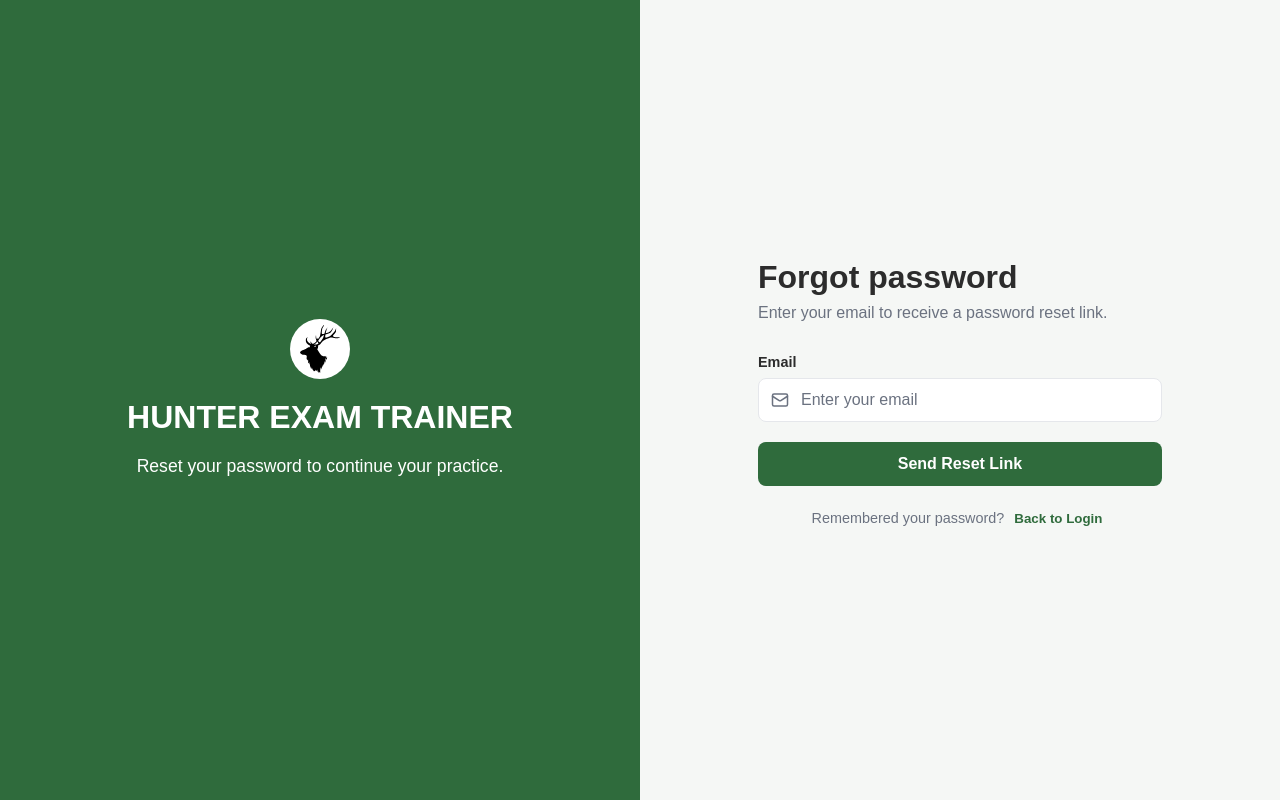
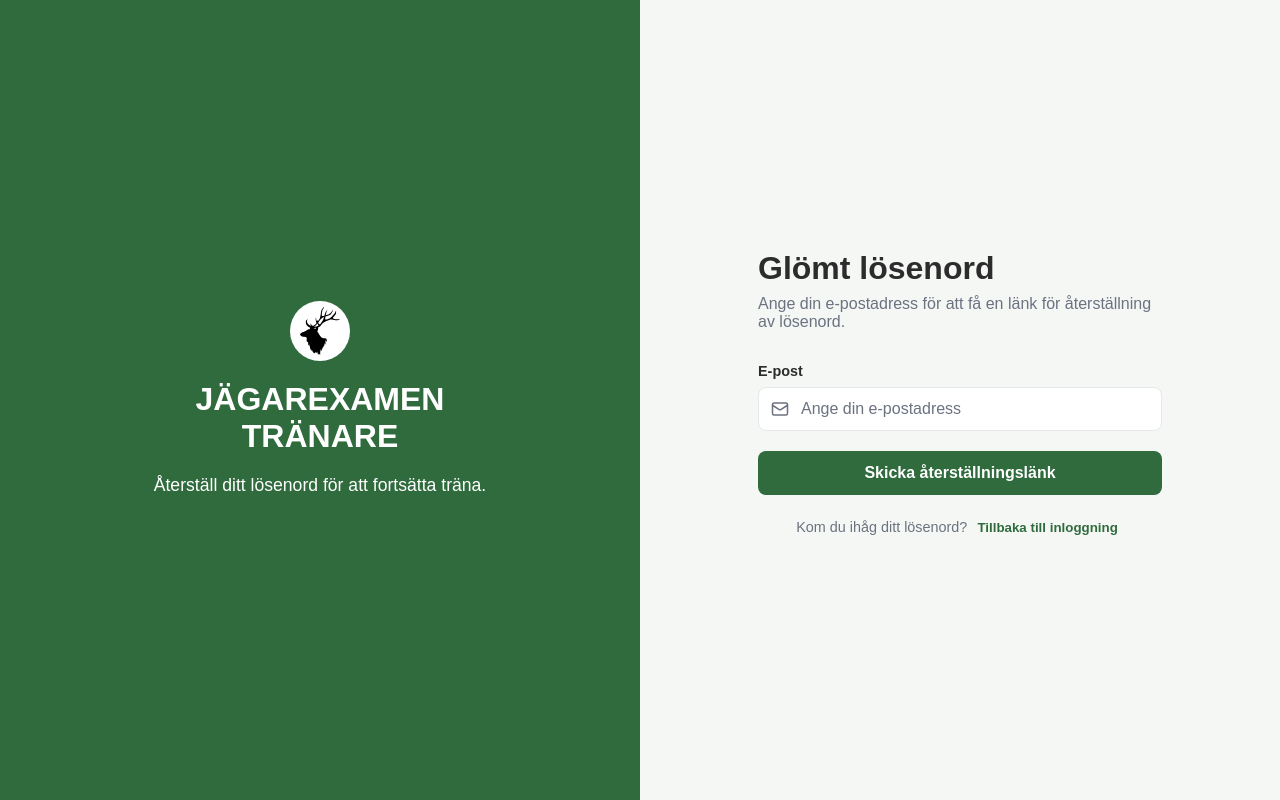
Before and after one commit to Hunter-Theory-Examination-Jagarexamen/hunter-exam-trainer, a React (Vite) app in the folder frontend/: page /forgot-password in a window 1280 px wide. Built offline with nearby package versions, Linux system fonts and the light colour scheme; no server answers.

Commit message:
feat(i18n): translate auth, dashboard, statistics, profile, and 404 views to Swedish
- Localize login, register, password reset, dashboard, statistics, profile, and not found pages into Swedish.
- Update UI labels, headings, error prompts, and empty state messages across all localized routes.

```diff
--- a/frontend/src/pages/Dashboard/Dashboard.tsx
+++ b/frontend/src/pages/Dashboard/Dashboard.tsx
@@ -8,8 +8,8 @@ const Dashboard = () => {
     return (
         <div className="dashboard">
             <PageTitle
-                title="Dashboard"
-                subtitle="Track your learning progress."
+                title="Instrumentpanel"
+                subtitle="Följ dina inlärningsframsteg."
             />
             <StatisticsCards />
 
--- a/frontend/src/pages/ForgotPassword/ForgotPassword.tsx
+++ b/frontend/src/pages/ForgotPassword/ForgotPassword.tsx
@@ -18,7 +18,7 @@ const ForgotPassword = () => {
         e.preventDefault();
 
         if (!email) {
-            alert("Please enter your email");
+            alert("Vänligen ange din e-postadress");
             return;
         }
 
@@ -32,7 +32,7 @@ const ForgotPassword = () => {
             setMessage(response.message);
 
         } catch (error) {
-            setError(error instanceof Error ? error.message : "Something went wrong. Please try again.");
+            setError(error instanceof Error ? error.message : "Något gick fel. Försök igen.");
         } finally {
             setIsLoading(false);
         }
@@ -46,9 +46,9 @@ const ForgotPassword = () => {
                     <div className="auth-logo">
                         <img src={logo} alt="Hunter Exam Trainer" />
                     </div>
-                    <h1>HUNTER EXAM TRAINER</h1>
+                    <h1>JÄGAREXAMEN TRÄNARE</h1>
                     <p>
-                        Reset your password to continue your practice.
+                        Återställ ditt lösenord för att fortsätta träna.
                     </p>
                 </div>
             </div>
@@ -59,16 +59,16 @@ const ForgotPassword = () => {
                     <div className="auth-mobile-logo">
                         <img src={logo} alt="Hunter Exam Trainer" />
                     </div>
-                    <h2>Forgot password</h2>
+                    <h2>Glömt lösenord</h2>
                     <p>
-                        Enter your email to receive a password reset link.
+                        Ange din e-postadress för att få en länk för återställning av lösenord.
                     </p>
                 </div>
 
                 <form onSubmit={handleSubmit}>
                     <div className="form-field">
                         <label htmlFor="email">
-                            Email
+                            E-post
                         </label>
 
                         <div className="input-wrapper">
@@ -78,7 +78,7 @@ const ForgotPassword = () => {
                                 type="email"
                                 required
                                 autoComplete="email"
-                                placeholder="Enter your email"
+                                placeholder="Ange din e-postadress"
                                 value={email}
                                 onChange={(e) => setEmail(e.target.value)}
                             />
@@ -90,7 +90,7 @@ const ForgotPassword = () => {
                         className="auth-primary-button"
                         disabled={isLoading}
                     >
-                        {isLoading ? "Sending..." : "Send Reset Link"}
+                        {isLoading ? "Skickar..." : "Skicka återställningslänk"}
                     </button>
                 </form>
 
@@ -103,12 +103,12 @@ const ForgotPassword = () => {
                 )}
 
                 <p className="auth-switch">
-                    Remembered your password?{" "}
+                    Kom du ihåg ditt lösenord?{" "}
                     <button
                         type="button"
                         onClick={() => navigate("/login")}
                     >
-                        Back to Login
+                        Tillbaka till inloggning
                     </button>
                 </p>
 
--- a/frontend/src/pages/Login/Login.tsx
+++ b/frontend/src/pages/Login/Login.tsx
@@ -19,7 +19,7 @@ const Login = () => {
                     <div className="auth-logo">
                         <img src={logo} alt="Hunter Exam Trainer" />
                     </div>
-                    <h1>HUNTER EXAM TRAINER</h1>
+                    <h1>JÄGAREXAMEN TRÄNARE</h1>
                     <p>
                         {t("auth.brandTagLine", "Det bästa sättet att förbereda sig för jägarexamen.")}
                     </p>
--- a/frontend/src/pages/NotFound/NotFound.tsx
+++ b/frontend/src/pages/NotFound/NotFound.tsx
@@ -4,9 +4,9 @@ import { Link } from "react-router-dom";
 export const NotFound: React.FC = () => {
     return (
         <div style={{ textAlign: 'center', padding: '3rem 1rem' }}>
-            <h1>404 - Page Not Found</h1>
+            <h1>404 - Sidan hittades inte</h1>
             <p style={{ margin: '1rem 0 2rem' }}>
-                The page you are looking for does not exist or has been moved.
+                Sidan du letar efter finns inte eller har flyttats.
             </p>
             <Link
                 to="/dashboard"
@@ -20,7 +20,7 @@ export const NotFound: React.FC = () => {
                     fontWeight: 600,
                 }}
             >
-                Go to Dashboard
+                Gå till instrumentpanelen
             </Link>
         </div>
     );
--- a/frontend/src/pages/Profile/Profile.tsx
+++ b/frontend/src/pages/Profile/Profile.tsx
@@ -7,8 +7,8 @@ const Profile = () => {
     return (
         <div className="profile">
             <PageTitle
-                title="Profile"
-                subtitle="Manage your account information and settings."
+                title="Profil"
+                subtitle="Hantera din kontoinformation och inställningar."
             />
             <UserInformation />
             <AccountSettings />
--- a/frontend/src/pages/Register/Register.tsx
+++ b/frontend/src/pages/Register/Register.tsx
@@ -10,10 +10,10 @@ const Register = () => {
                     <div className="auth-logo">
                         <img src={logo} alt="Hunter Exam Trainer" />
                     </div>
-                    <h1>HUNTER EXAM TRAINER</h1>
+                    <h1>JÄGAREXAMEN TRÄNARE</h1>
                     <p>
-                        Create an account to track your progress
-                        and improve your results.
+                        Skapa ett konto för att följa dina framsteg
+                        och förbättra dina resultat.
                     </p>
                 </div>
             </div>
--- a/frontend/src/pages/ResetPassword/ResetPassword.tsx
+++ b/frontend/src/pages/ResetPassword/ResetPassword.tsx
@@ -24,11 +24,11 @@ const ResetPassword = () => {
         e.preventDefault();
         setError("");
         if (password !== confirmPassword) {
-            setError("Passwords do not match.");
+            setError("Lösenorden matchar inte.");
             return;
         }
         if (password.length < 8 || new TextEncoder().encode(password).length > 72) {
-            setError("Password must be at least 8 characters and at most 72 UTF-8 bytes.");
+            setError("Lösenordet måste vara minst 8 tecken och högst 72 UTF-8-byte.");
             return;
         }
         setIsLoading(true);
@@ -38,7 +38,7 @@ const ResetPassword = () => {
             setPassword("");
             setConfirmPassword("");
         } catch (err) {
-            setError(err instanceof Error ? err.message : "Unable to reset password. Please try again.");
+            setError(err instanceof Error ? err.message : "Kunde inte återställa lösenordet. Försök igen.");
         } finally {
             setIsLoading(false);
         }
@@ -49,21 +49,21 @@ const ResetPassword = () => {
             <div className="auth-brand-panel">
                 <div className="auth-brand-content">
                     <div className="auth-logo"><img src={logo} alt="Hunter Exam Trainer" /></div>
-                    <h1>HUNTER EXAM TRAINER</h1>
-                    <p>Reset your password to continue your practice.</p>
+                    <h1>JÄGAREXAMEN TRÄNARE</h1>
+                    <p>Återställ ditt lösenord för att fortsätta träna.</p>
                 </div>
             </div>
             <div className="auth-form-container">
                 <div className="auth-form-header">
                     <div className="auth-mobile-logo"><img src={logo} alt="Hunter Exam Trainer" /></div>
-                    <h2>Reset password</h2>
-                    <p>Choose a new password of at least 8 characters.</p>
+                    <h2>Återställ lösenord</h2>
+                    <p>Välj ett nytt lösenord på minst 8 tecken.</p>
                 </div>
-                {!validToken && <p role="alert">Reset link is invalid. Please request a new reset link.</p>}
+                {!validToken && <p role="alert">Återställningslänken är ogiltig. Vänligen begär en ny återställningslänk.</p>}
                 {validToken && !message && (
                     <form onSubmit={handleSubmit}>
                         <div className="form-field">
-                            <label htmlFor="password">New password</label>
+                            <label htmlFor="password">Nytt lösenord</label>
                             <div className="input-wrapper">
                                 <Lock size={18} />
                                 <input id="password" type="password" autoComplete="new-password"
@@ -72,7 +72,7 @@ const ResetPassword = () => {
                             </div>
                         </div>
                         <div className="form-field">
-                            <label htmlFor="confirmPassword">Confirm new password</label>
+                            <label htmlFor="confirmPassword">Bekräfta nytt lösenord</label>
                             <div className="input-wrapper">
                                 <Lock size={18} />
                                 <input id="confirmPassword" type="password" autoComplete="new-password"
@@ -82,13 +82,13 @@ const ResetPassword = () => {
                         </div>
                         {error && <p role="alert" style={{color: "#e53e3e"}}>{error}</p>}
                         <button type="submit" className="auth-primary-button" disabled={isLoading}>
-                            {isLoading ? "Resetting..." : "Reset Password"}
+                            {isLoading ? "Återställer..." : "Återställ lösenord"}
                         </button>
                     </form>
                 )}
                 {message && <div className="forgot-message" role="status">{message}</div>}
-                {!message && <p className="auth-switch"><button type="button" onClick={() => navigate("/forgot-password")}>Request a new reset link</button></p>}
-                <p className="auth-switch"><button type="button" onClick={() => navigate("/login")}>Back to Login</button></p>
+                {!message && <p className="auth-switch"><button type="button" onClick={() => navigate("/forgot-password")}>Begär en ny återställningslänk</button></p>}
+                <p className="auth-switch"><button type="button" onClick={() => navigate("/login")}>Tillbaka till inloggning</button></p>
             </div>
         </div>
     );
--- a/frontend/src/pages/Statistics/Statistics.tsx
+++ b/frontend/src/pages/Statistics/Statistics.tsx
@@ -41,7 +41,7 @@ const Statistics = () => {
 
             } catch (error) {
                 console.error("Failed to load recent results:", error);
-                setRecentError("Failed to load recent results. Please try again.");
+                setRecentError("Kunde inte ladda senaste resultat. Försök igen.");
 
             } finally {
                 setIsLoadingRecent(false);
@@ -68,7 +68,7 @@ const Statistics = () => {
                 console.error("Failed to load subject performance:", error);
 
                 setProgressError(
-                    "Failed to load subject performance. Please try again."
+                    "Kunde inte ladda ämnesprestationer. Försök igen."
                 );
 
             } finally {
@@ -93,7 +93,7 @@ const Statistics = () => {
             } catch (error) {
                 console.error("Failed to load progress over time:", error);
                 setProgressOverTimeError(
-                    "Failed to load progress over time. Please try again."
+                    "Kunde inte ladda framsteg över tid. Försök igen."
                 );
             } finally {
                 setIsLoadingProgressOverTime(false);
@@ -124,28 +124,28 @@ const Statistics = () => {
     return (
         <div className="statistics">
             <PageTitle
-                title="Statistics"
-                subtitle="View your learning progress."
+                title="Statistik"
+                subtitle="Visa dina inlärningsframsteg."
             />
             <SummaryCards />
 
             <section className="dashboard-section">
                 <div className="section-header">
-                    <h2>Progress over Time</h2>
+                    <h2>Framsteg över tid</h2>
                     <select
                         value={weeksRange}
                         onChange={(e) => setWeeksRange(Number(e.target.value))}
                         className="weeks-select"
-                        aria-label="Time range for progress over time"
+                        aria-label="Tidsintervall för framsteg över tid"
                     >
-                        <option value={4}>Last 4 weeks</option>
-                        <option value={8}>Last 8 weeks</option>
-                        <option value={12}>Last 12 weeks</option>
+                        <option value={4}>Senaste 4 veckorna</option>
+                        <option value={8}>Senaste 8 veckorna</option>
+                        <option value={12}>Senaste 12 veckorna</option>
                     </select>
                 </div>
 
                 <div className="statistics-card">
-                    {isLoadingProgressOverTime && <p>Loading progress...</p>}
+                    {isLoadingProgressOverTime && <p>Laddar framsteg...</p>}
 
                     {!isLoadingProgressOverTime && progressOverTimeError && (
                         <p role="alert">{progressOverTimeError}</p>
@@ -158,9 +158,9 @@ const Statistics = () => {
             </section>
 
             <section className="dashboard-section">
-                <h2>Performance by Subject</h2>
+                <h2>Prestation per ämne</h2>
                 {isLoadingProgress && (
-                    <p>Loading subject performance...</p>
+                    <p>Laddar ämnesprestationer...</p>
                 )}
 
                 {!isLoadingProgress && progressError && (
@@ -170,7 +170,7 @@ const Statistics = () => {
                 {!isLoadingProgress &&
                     !progressError &&
                     subjectPerformance.length === 0 && (
-                        <p>No practice results yet.</p>
+                        <p>Inga övningsresultat ännu.</p>
                     )}
 
                 {!isLoadingProgress &&
@@ -193,11 +193,11 @@ const Statistics = () => {
 
             <section className="dashboard-section">
 
-                <h2>Recent Results</h2>
+                <h2>Senaste resultat</h2>
 
                 <div className="statistics-card">
                     {isLoadingRecent && (
-                        <p>Loading recent results...</p>
+                        <p>Laddar senaste resultat...</p>
                     )}
 
                     {recentError && (
@@ -207,7 +207,7 @@ const Statistics = () => {
                     {!isLoadingRecent &&
                         !recentError &&
                         recentActivities.length === 0 && (
-                            <p>No recent results yet.</p>
+                            <p>Inga senaste resultat ännu.</p>
                         )}
 
                     {!isLoadingRecent &&
@@ -222,11 +222,11 @@ const Statistics = () => {
             </section>
 
             <section className="dashboard-section">
-                <h2>Performance Summary</h2>
+                <h2>Prestationssammanfattning</h2>
 
                 <div className="statistics-card">
                     {subjectPerformance.length === 0 ? (
-                        <p>No practice results yet.</p>
+                        <p>Inga övningsresultat ännu.</p>
                     ) : (
                         <PerformanceSummary
                             strongestSubject={strongestSubject?.subjectName ?? ""}
```
